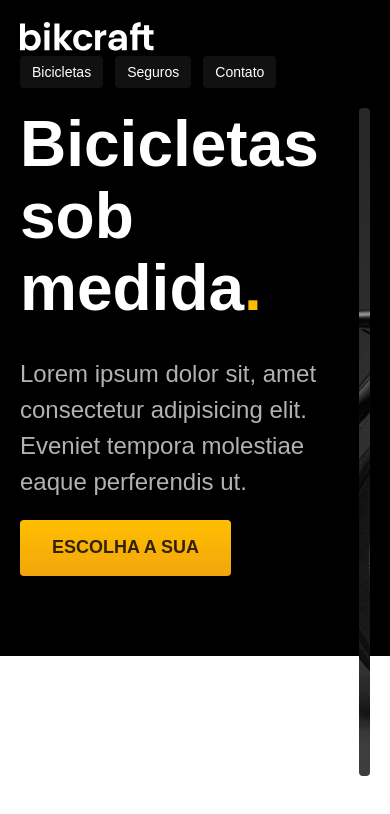
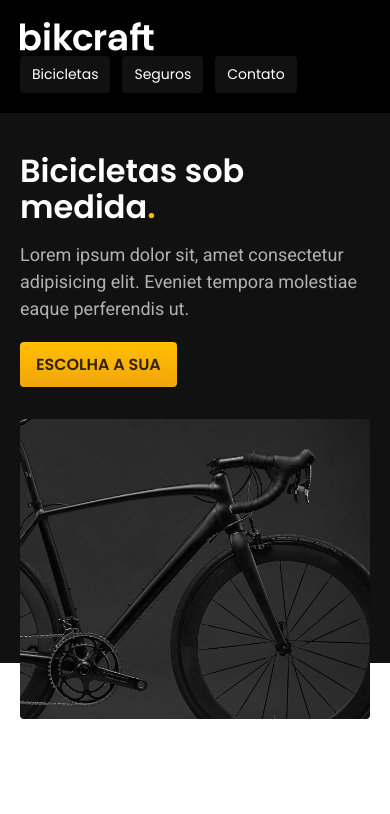
Before and after one commit to christiancambruzzi/bikcraft2, a plain HTML site: page index.html in a window 390 px wide. Shown: the top 814 px of the page. Drawn offline with Linux system fonts and the light colour scheme.

Commit message:
adicionei tipografias

```diff
--- a/css/style.css
+++ b/css/style.css
@@ -50,6 +50,8 @@ img {
   color: #ffffff;
   font-size: 18px;
   position: relative;
+  font-family: 'Poppins';
+  font-weight: 400;
 }
 
 .header-menu a:after {
@@ -94,6 +96,8 @@ img {
   margin-bottom: 32px;
   font-size: 64px;
   line-height: 1.125;
+  font-family: 'Poppins';
+  font-weight: 600;
 }
 
 .introducao h1 span {
@@ -105,6 +109,8 @@ img {
   font-size: 24px;
   line-height: 1.5;
   color: #b2b2b2;
+  font-family: 'Roboto';
+  font-weight: 400;
 }
 
 .introducao a {
@@ -118,6 +124,8 @@ img {
   font-weight: bold;
   font-size: 18px;
   line-height: 1.33;
+  font-family: 'Poppins';
+  font-weight: 600;
 }
 
 .introducao a:hover {
@@ -130,8 +138,16 @@ img {
   border-radius: 4px;
 }
 
+/* ###### R E S P O N S I V E ###### */
+@media (max-width: 1200px) {
+  .introducao h1 {
+    font-size: 48px;
+  }
 
-/* ###### R E S P O N S I V E ###### */
+  .introducao p {
+    font-size: 18px;
+  }
+}
 
 @media (max-width: 800px) {
   .header-menu {
@@ -150,6 +166,31 @@ img {
     background-color: #b2b2b2;
     color: #111111;
   }
+
+  .introducao-bg{
+    background: #111111;
+    padding-top: 40px;
+    box-shadow: inset 0 -60px #ffffff;
+  }
+
+  .introducao {
+    grid-template-columns: 1fr;
+    gap: 32px;
+  }
+
+  .introducao-conteudo {
+    padding-bottom: 0px;
+  }
+
+  .introducao h1 {
+    font-size: 32px;
+    margin-bottom: 16px;
+  }
+
+  .introducao img {
+    height: 300px;
+    width: 100%;
+  }
 }
 
 @media (max-width: 600px) {
@@ -160,4 +201,9 @@ img {
     padding: 8px 12px;
     font-size: 14px;
   }
+
+  .introducao a{
+    padding: 12px 16px;
+    font-size: 16px;
+  }
 }
--- a/index.html
+++ b/index.html
@@ -7,6 +7,10 @@
   <title>Bikecraft - Bicicletas Elétricas</title>
   <meta name="description" content="Bicicletas elétricas de alta precisão e qualidade, feitas sob medida para o cliente. Explore o mundo na sua velocidade com a Bikcraft">
   <link rel="stylesheet" href="./css/style.css">
+  <!-- FONTES POPPINS E ROBOTO -->
+  <link rel="preconnect" href="https://fonts.googleapis.com">
+  <link rel="preconnect" href="https://fonts.gstatic.com" crossorigin>
+  <link href="https://fonts.googleapis.com/css2?family=Poppins:wght@400;600&family=Roboto:wght@400;500&display=swap" rel="stylesheet">
 </head>
 
 <body>
```
